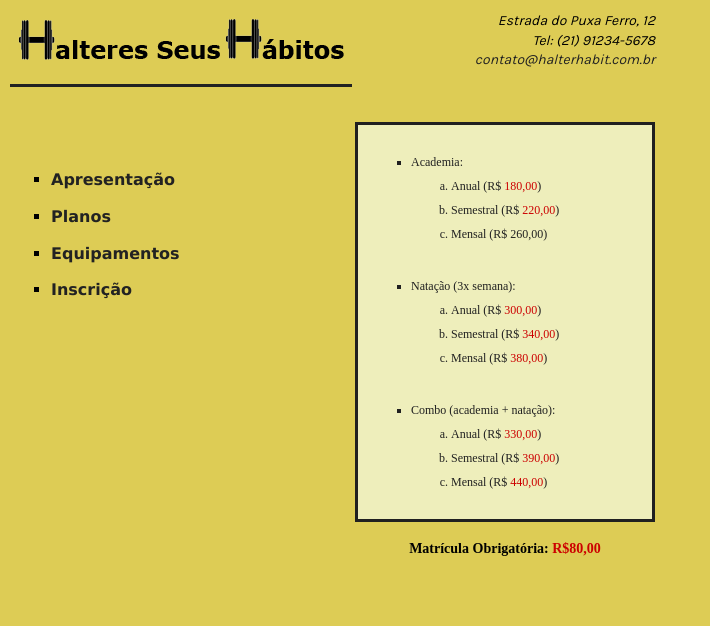
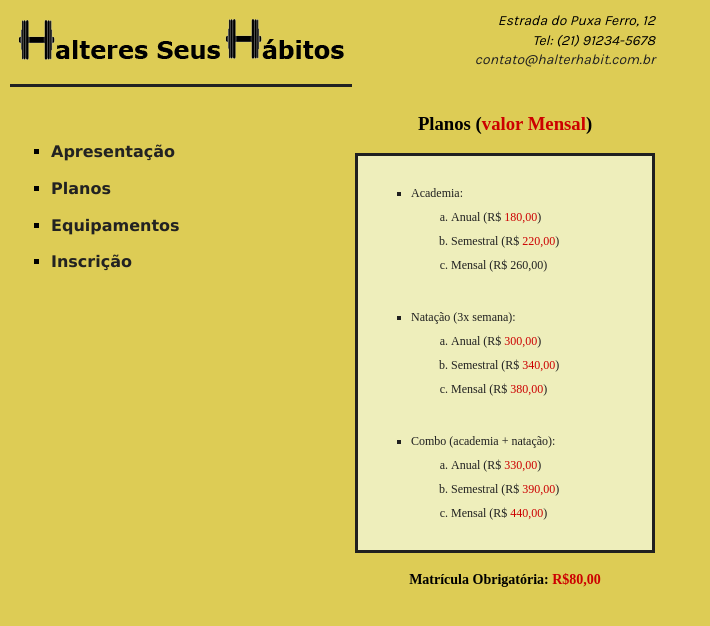
Before and after one commit to lucasmagalhaes021/CPW_CEDERJ, a plain HTML site: page Planos.html in a window 1280 px wide. Shown: the whole page, without its empty margins (0-710 px from the left). Drawn offline with Linux system fonts and the light colour scheme; a web font is replaced by a local one.

Commit message:
Questão_3 v2

```diff
--- a/Planos.html
+++ b/Planos.html
@@ -4,7 +4,7 @@
 <head>
     <meta charset="UTF-8" />
     <meta name="viewport" content="width=device-width, initial-scale=1.0" />
-    <title>Halteres Seus Hábitos</title>
+    <title>Planos</title>
     <link rel="stylesheet" href="style.css">
 </head>
 <link href='https://fonts.googleapis.com/css?family=Karla' rel='stylesheet'>
@@ -26,7 +26,6 @@
                 </section>
             </td>
         </tr>
-        <tr><td style="padding-bottom: 25px;"></td></tr>
         <tr>
             <td>
             </td>
@@ -54,6 +53,7 @@
             </td>
             <td>
                 <section class="apres">
+                    <h3>Planos (<span id="preco">valor Mensal</span>)</h3>
                     <div>
                         <table class="listaPlano">
                             <tr>
```
